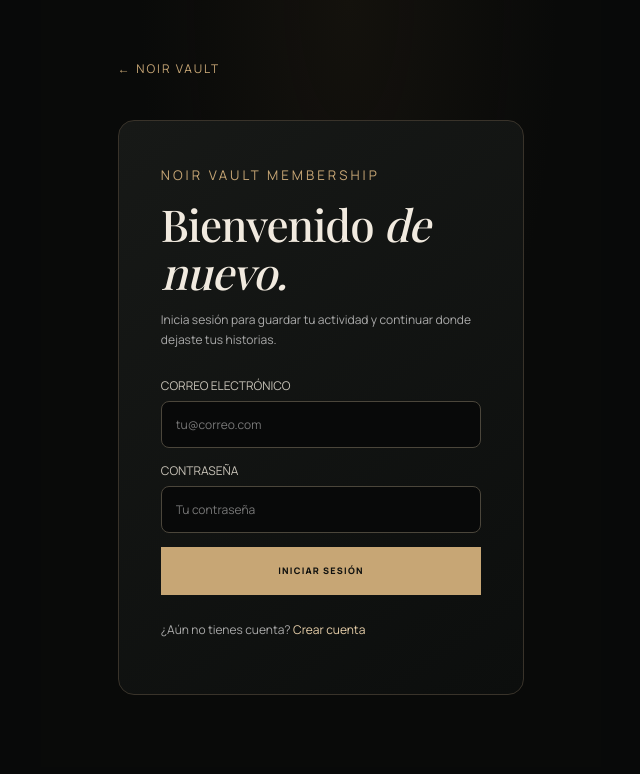
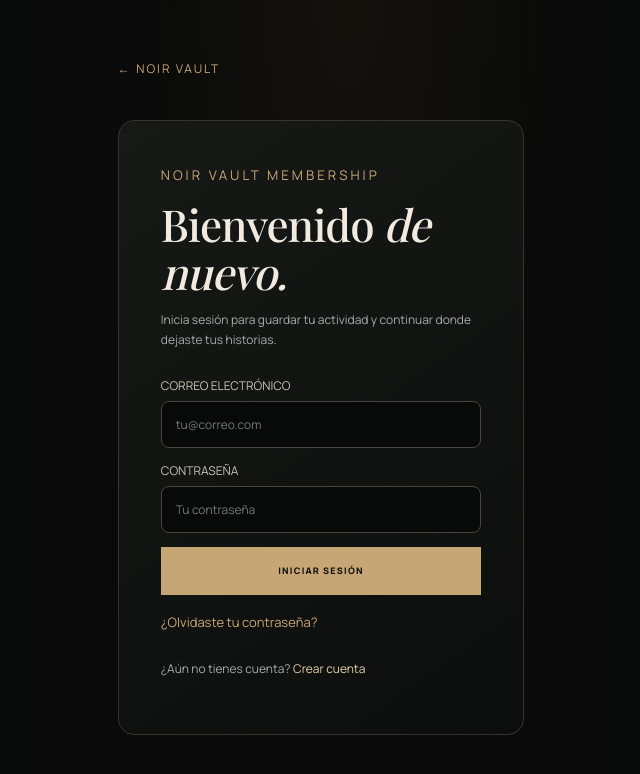
Before and after one commit to cruzgalindocamiloandres574-droid/Kingold, a Next.js app: page /login in a window 1280 px wide. Shown: the top 774 px of the page, without its empty margins (319-959 px from the left). Built offline with nearby package versions, Linux system fonts and the light colour scheme; a web font is replaced by a local one.

Commit message:
Link login page to secure password recovery

```diff
--- a/app/login/page.tsx
+++ b/app/login/page.tsx
@@ -84,6 +84,7 @@ export default function Login() {
           {message && <p role="alert" style={{ margin: "4px 0", color: message.kind === "error" ? "#ffb0a8" : "#c7a675", lineHeight: 1.6 }}>{message.text}</p>}
           <button className="btn" type="submit" disabled={busy} style={{ width: "100%", minHeight: 48, opacity: busy ? .65 : 1 }}>{busy ? "CONECTANDO…" : "INICIAR SESIÓN"}</button>
         </form>
+        <p style={{ margin: "16px 0 0", fontSize: 13 }}><Link href="/recuperar" style={{ color: "#c7a675" }}>¿Olvidaste tu contraseña?</Link></p>
         <p style={{ color: "#aaa", marginTop: 24 }}>¿Aún no tienes cuenta? <Link href="/registro" style={{ color: "#e6cea9" }}>Crear cuenta</Link></p>
       </div>
     </main>
```
